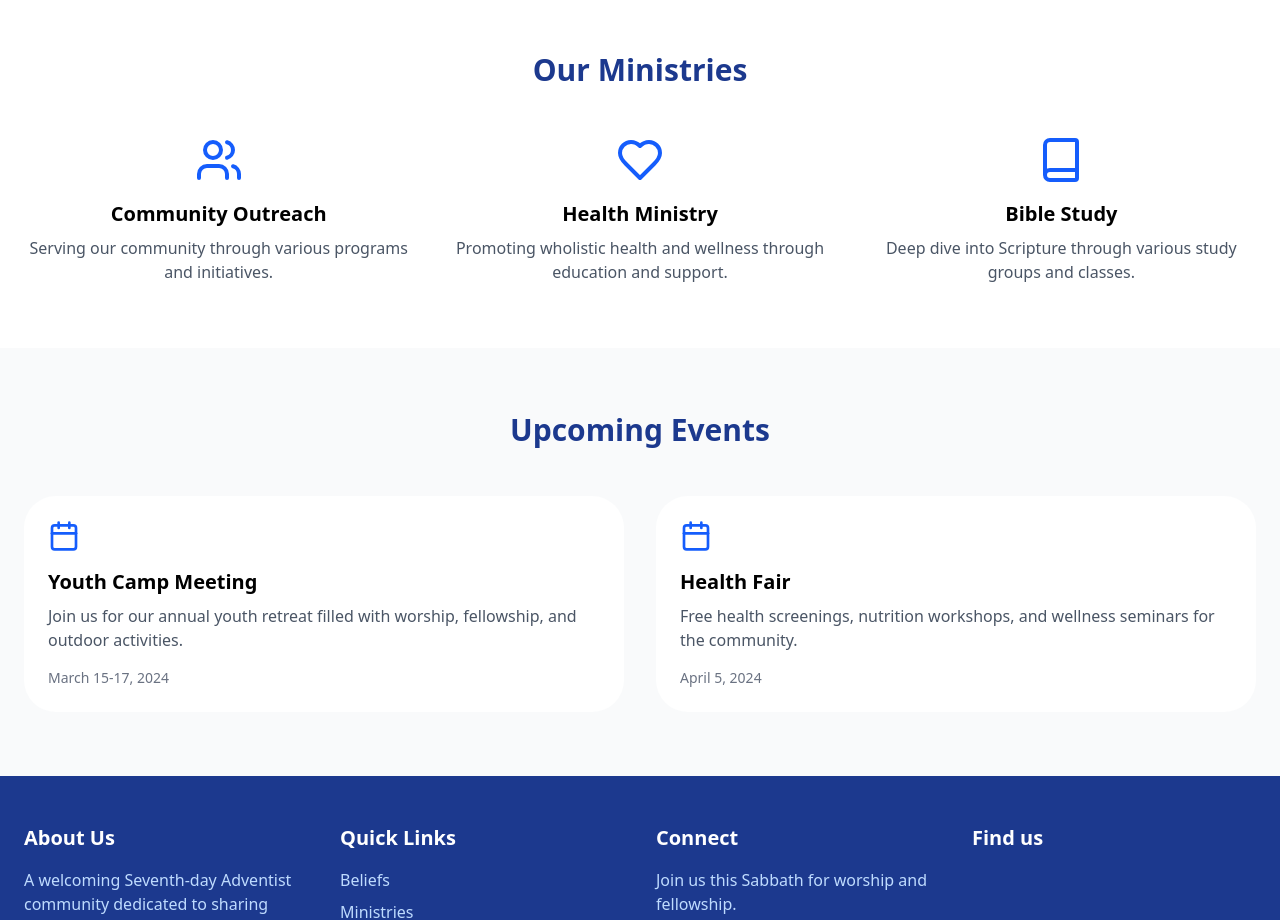
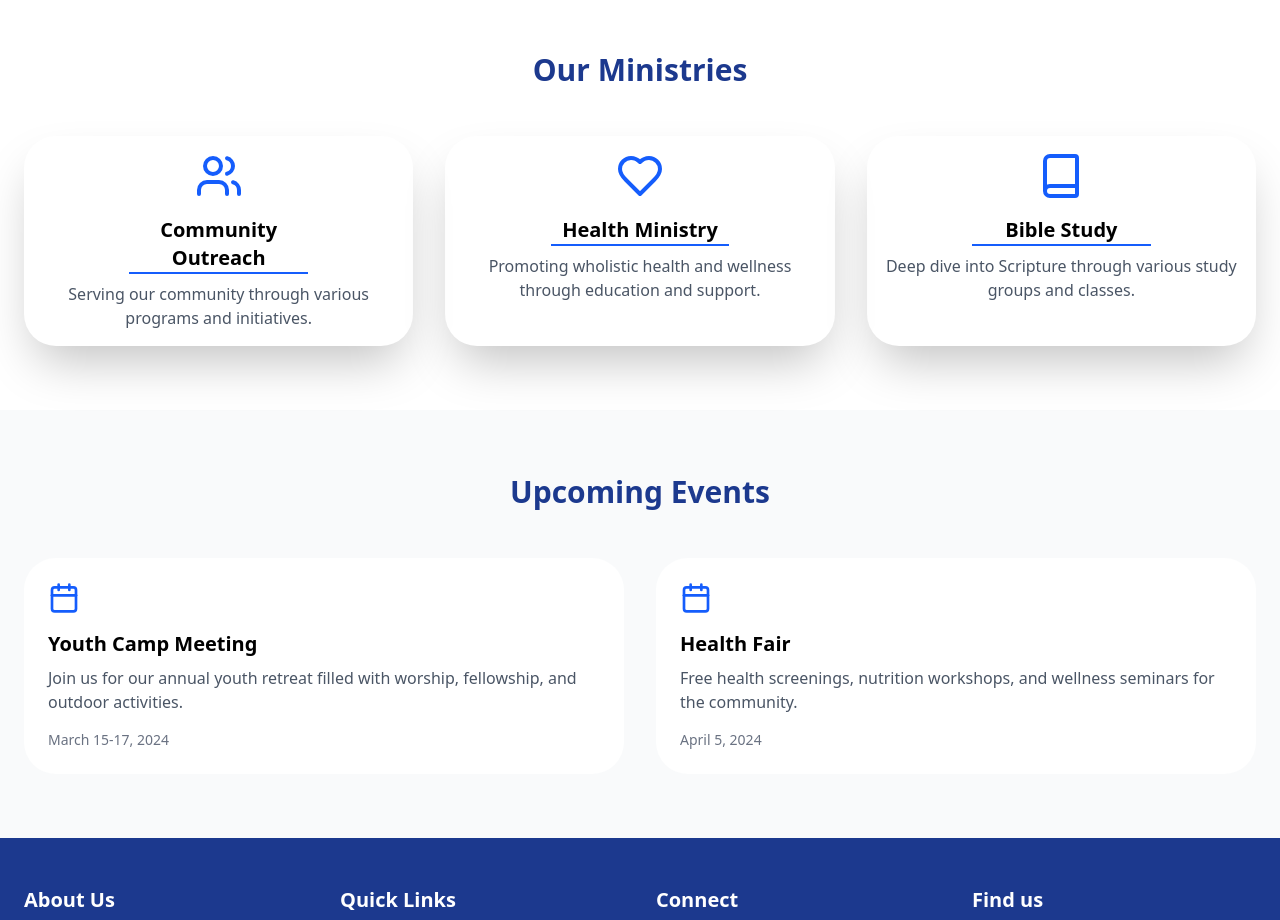
Before and after one commit to Griffin-Ndede/Kitisuru_SDA, a React (Vite) app: page / in a window 1280 px wide. Shown: the part 1240-2160 px from the top of the page. Built offline with nearby package versions, Linux system fonts and the light colour scheme; grey boxes are pictures that could not be loaded.

Commit message:
changes to the ministries section in the home page

```diff
--- a/src/Pages/Home.jsx
+++ b/src/Pages/Home.jsx
@@ -81,19 +81,19 @@ function Home() {
           <div className="container mx-auto px-6">
             <h2 className="text-3xl font-bold text-center text-blue-900 mb-12">Our Ministries</h2>
             <div className="grid grid-cols-1 md:grid-cols-3 gap-8">
-              <div className="text-center">
+              <div className="text-center rounded-4xl p-4 shadow-2xl">
                 <Users className="w-12 h-12 text-blue-600 mx-auto mb-4" />
-                <h3 className="text-xl font-semibold mb-2">Community Outreach</h3>
+                <h3 className="text-xl font-semibold mb-2 border-b-blue-600 border-b-2 w-1/2 mx-auto">Community Outreach</h3>
                 <p className="text-gray-600">Serving our community through various programs and initiatives.</p>
               </div>
-              <div className="text-center">
+              <div className="text-center  rounded-4xl p-4 shadow-2xl">
                 <Heart className="w-12 h-12 text-blue-600 mx-auto mb-4" />
-                <h3 className="text-xl font-semibold mb-2">Health Ministry</h3>
+                <h3 className="text-xl font-semibold mb-2 border-b-blue-600 border-b-2 w-1/2 mx-auto">Health Ministry</h3>
                 <p className="text-gray-600">Promoting wholistic health and wellness through education and support.</p>
               </div>
-              <div className="text-center">
+              <div className="text-center rounded-4xl p-4 shadow-2xl">
                 <Book className="w-12 h-12 text-blue-600 mx-auto mb-4" />
-                <h3 className="text-xl font-semibold mb-2">Bible Study</h3>
+                <h3 className="text-xl font-semibold mb-2 border-b-blue-600 border-b-2 w-1/2 mx-auto">Bible Study</h3>
                 <p className="text-gray-600">Deep dive into Scripture through various study groups and classes.</p>
               </div>
             </div>
```
